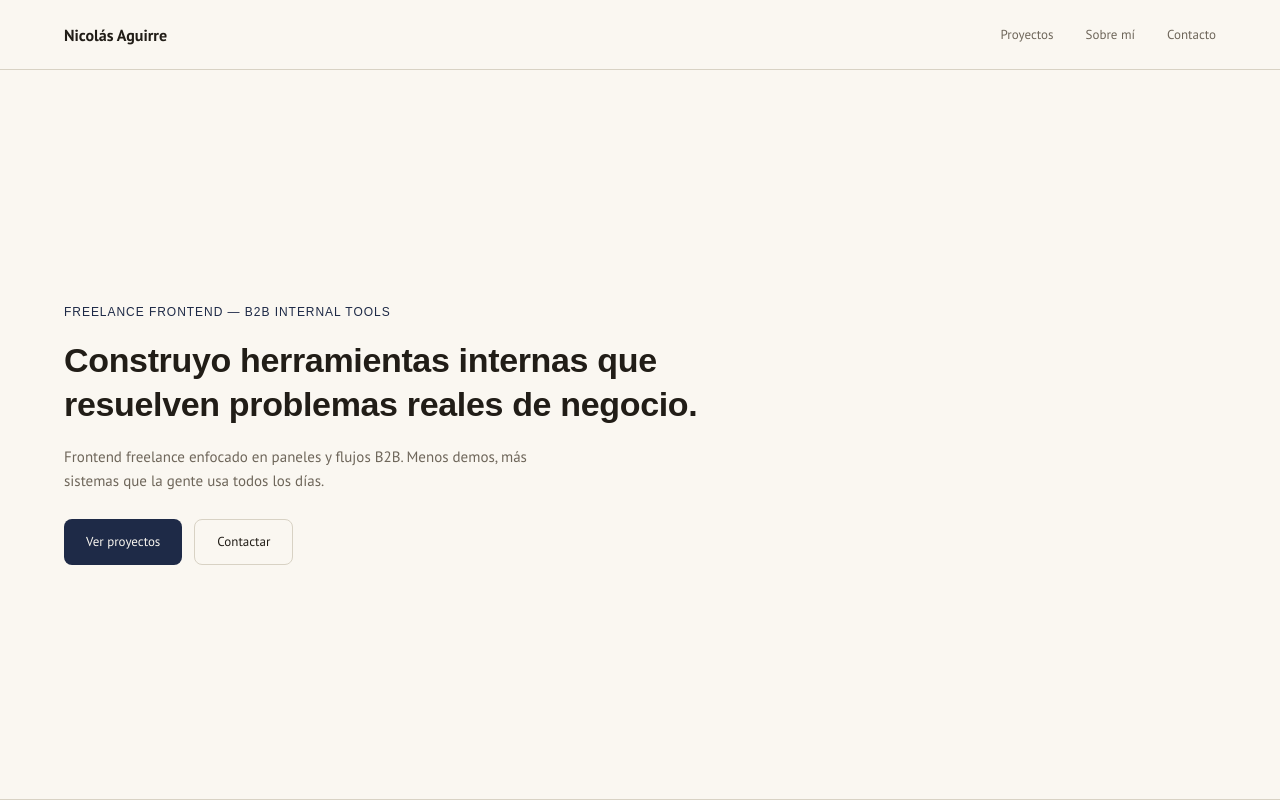
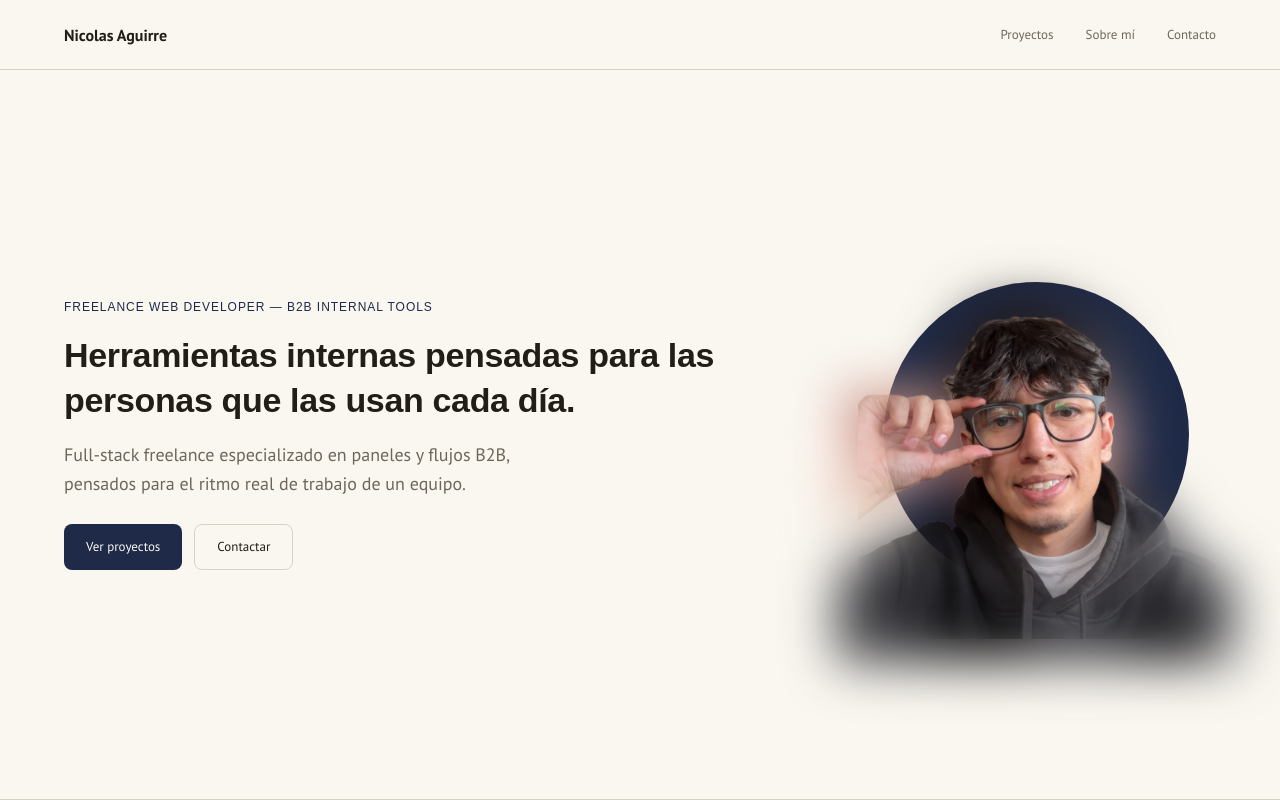
Before and after one commit to NicoAguirre1105/portfolio, a Next.js app: page / in a window 1280 px wide. Shown: the top 800 px of the page. Built offline with nearby package versions, Linux system fonts and the light colour scheme; a web font is replaced by a local one.

Commit message:
chore (hero): Edit hero section and img

```diff
--- a/app/components/AboutSection.tsx
+++ b/app/components/AboutSection.tsx
@@ -27,7 +27,7 @@ export function AboutSection() {
         <div className="flex min-w-[280px] max-w-[640px] flex-1 flex-col gap-5">
           <h2 className="font-sans text-[clamp(22px,3.5vw,28px)] font-bold">Sobre mí</h2>
           <p className="text-[15px] leading-[1.7] text-ink-soft">
-            Soy Nicolás Aguirre, desarrollador web freelance. Construyo herramientas internas y
+            Soy Nicolas Aguirre, desarrollador web freelance. Construyo herramientas internas y
             sistemas que reemplazan procesos manuales y propensos a errores por software que los
             equipos realmente usan.
           </p>
--- a/app/components/Footer.tsx
+++ b/app/components/Footer.tsx
@@ -5,7 +5,7 @@ import { socialLinks } from "../data/content";
 export function Footer() {
   return (
     <footer className="px-page flex flex-wrap items-center justify-between gap-4 py-6">
-      <span className="text-sm font-bold text-ink-soft">Nicolás Aguirre</span>
+      <span className="text-sm font-bold text-ink-soft">Nicolas Aguirre</span>
       <div className="flex items-center gap-4 text-ink-soft">
         {socialLinks.map((s) => {
           const Icon = socialIcons[s.label];
--- a/app/components/Hero.tsx
+++ b/app/components/Hero.tsx
@@ -1,18 +1,19 @@
+import Image from "next/image";
 import { Button } from "./ui";
 
 export function Hero() {
   return (
     <header className="flex min-h-[calc(100vh-var(--nav-h))] flex-col justify-center border-b border-border">
-      <div className="px-page flex flex-col gap-[18px] py-[clamp(56px,10vw,110px)]">
+      <div className="px-page flex flex-col items-center gap-[clamp(32px,6vw,56px)] py-[clamp(56px,10vw,110px)] md:flex-row md:justify-between">
+        <div className="flex flex-col gap-[18px]">
           <div className="font-mono text-xs uppercase tracking-[0.08em] text-b2b">
-          Freelance frontend — B2B internal tools
+            Freelance web developer — B2B internal tools
           </div>
           <h1 className="max-w-[720px] font-heading text-[clamp(28px,5vw,34px)] font-bold leading-[1.3] tracking-[-0.01em]">
-          Construyo herramientas internas que resuelven problemas reales de negocio.
+          Herramientas internas pensadas para las personas que las usan cada día.
           </h1>
-        <p className="max-w-[520px] text-[15px] leading-relaxed text-ink-soft">
-          Frontend freelance enfocado en paneles y flujos B2B. Menos demos, más sistemas
-          que la gente usa todos los días.
+          <p className="max-w-[520px] text-lg leading-relaxed text-ink-soft">
+          Full-stack freelance especializado en paneles y flujos B2B, pensados para el ritmo real de trabajo de un equipo.
           </p>
           <div className="mt-2 flex flex-wrap gap-3">
             <Button href="#proyectos" variant="primary">
@@ -23,6 +24,29 @@ export function Hero() {
             </Button>
           </div>
         </div>
+
+        <div className="relative flex h-[260px] w-[240px] shrink-0 items-center justify-center sm:h-[300px] sm:w-[270px] md:h-[clamp(320px,32vw,420px)] md:w-[clamp(280px,28vw,360px)]">
+          <div className="absolute aspect-square w-[85%] rounded-full bg-b2b" />
+          <div className="relative h-full w-full">
+            <Image
+              src="/img/hero_color.png"
+              alt=""
+              aria-hidden="true"
+              fill
+              sizes="(min-width: 768px) 360px, 270px"
+              className="scale-110 object-cover object-[center_18%] blur-xl"
+            />
+            <Image
+              src="/img/hero_color.png"
+              alt="Nicolás Aguirre"
+              fill
+              sizes="(min-width: 768px) 360px, 270px"
+              priority
+              className="object-cover object-[center_18%] [mask-image:radial-gradient(ellipse_62%_64%_at_center_46%,black_35%,rgba(0,0,0,0.5)_72%,transparent_100%)]"
+            />
+          </div>
+        </div>
+      </div>
     </header>
   );
 }
--- a/app/components/Nav.tsx
+++ b/app/components/Nav.tsx
@@ -2,7 +2,7 @@ export function Nav() {
   return (
     <nav className="h-[var(--nav-h)] border-b border-border">
       <div className="px-page flex h-full flex-wrap items-center justify-between gap-4">
-        <div className="font-sans text-base font-bold">Nicolás Aguirre</div>
+        <div className="font-sans text-base font-bold">Nicolas Aguirre</div>
         <div className="flex flex-wrap items-center gap-4 sm:gap-8">
           <a href="#proyectos" className="text-[13px] text-ink-soft hover:text-ink">
             Proyectos
```
Also changed, not shown: public/img/hero_color.png (added), public/img/hero_img.png (added). Lines whose indentation alone changed are shown as unchanged.
